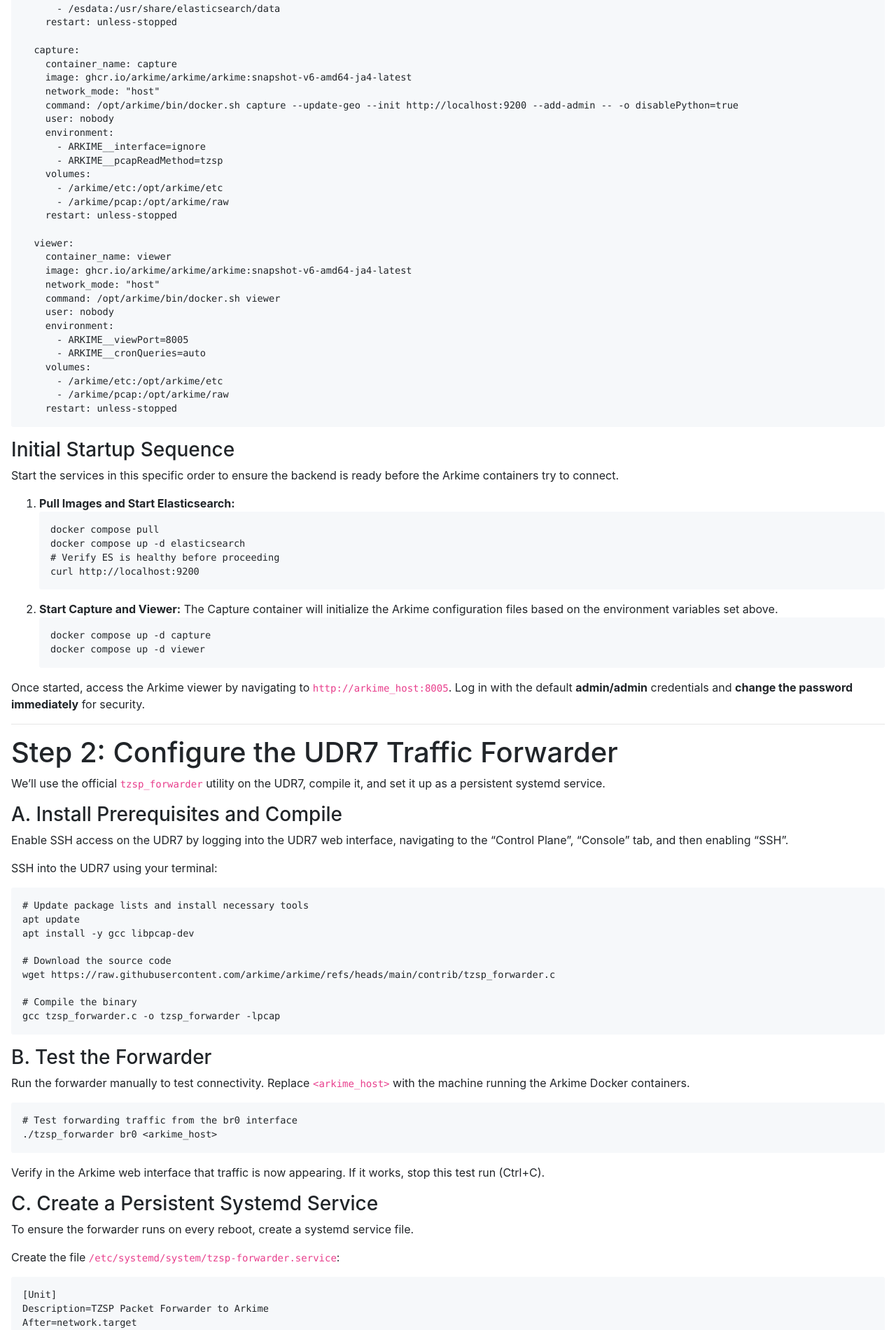
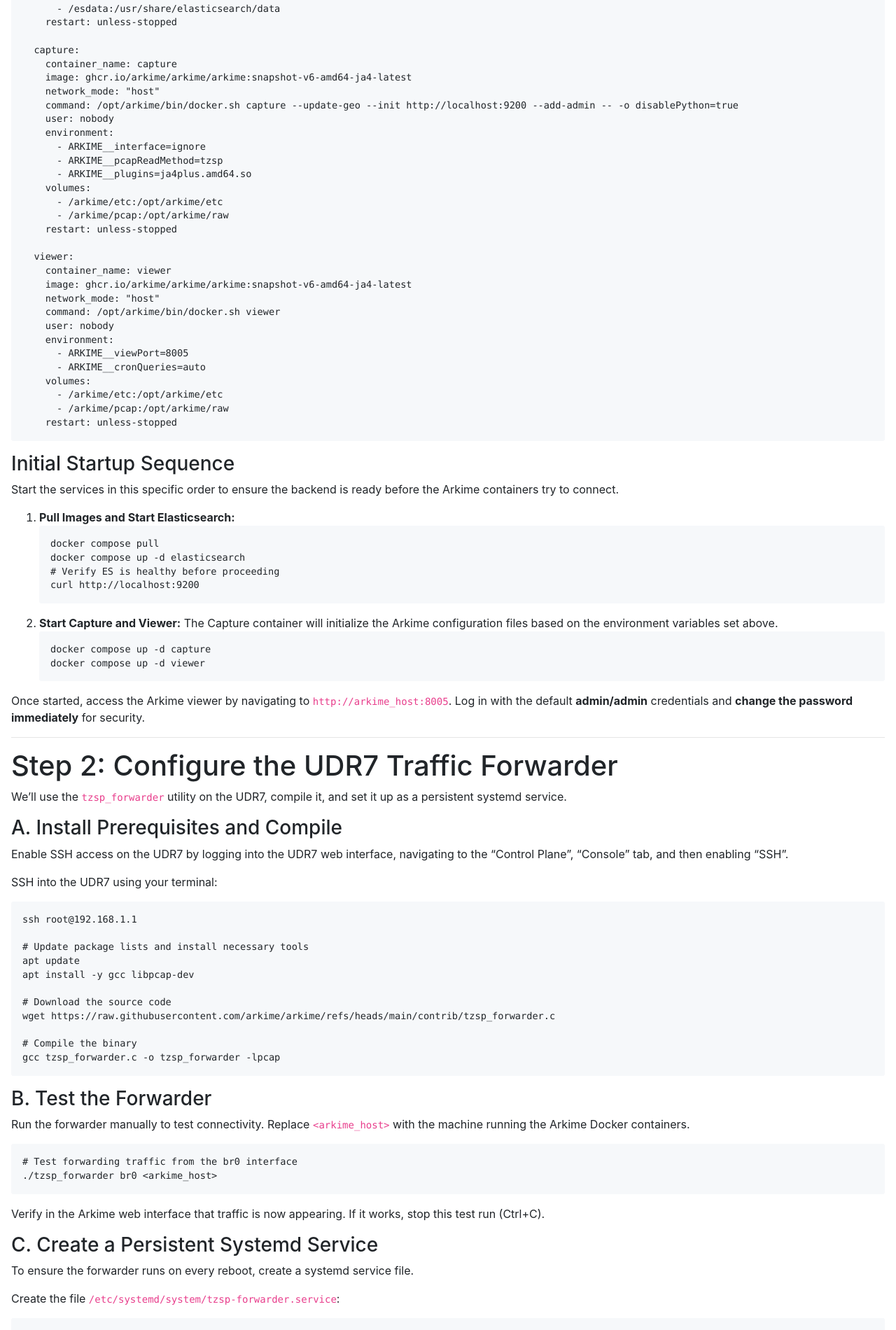
Before and after one commit to arkime/arkimeweb, a Jekyll site: the page built from _wiki/udr7.md, in a window 1280 px wide. Shown: the part 942-2842 px from the top of the page at 70% size. Built offline with Jekyll 4.4.1, drawn with Linux system fonts in a browser that asks for light colours; some of the changed text lies outside the part shown.

Commit message:
added ja4 and a few more updates

````diff
--- a/_wiki/udr7.md
+++ b/_wiki/udr7.md
@@ -59,6 +59,7 @@
     environment:
       - ARKIME__interface=ignore
       - ARKIME__pcapReadMethod=tzsp
+      - ARKIME__plugins=ja4plus.amd64.so
     volumes:
       - /arkime/etc:/opt/arkime/etc
       - /arkime/pcap:/opt/arkime/raw
@@ -102,7 +103,7 @@
 
 # Step 2: Configure the UDR7 Traffic Forwarder
 
-We'll use the official `tzsp_forwarder` utility on the UDR7, compile it, and set it up as a persistent systemd service.
+We'll use the `tzsp_forwarder` utility on the UDR7, compile it, and set it up as a persistent systemd service.
 
 ### A. Install Prerequisites and Compile
 
@@ -110,6 +111,8 @@
 
 SSH into the UDR7 using your terminal:
 ```bash
+ssh root@192.168.1.1
+
 # Update package lists and install necessary tools
 apt update
 apt install -y gcc libpcap-dev
````
Also changed, not shown: other parts of _wiki/udr7.md (+5 -1 lines).
